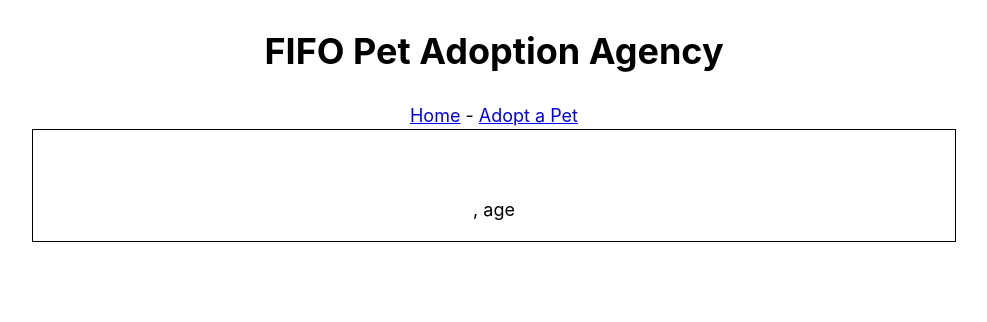
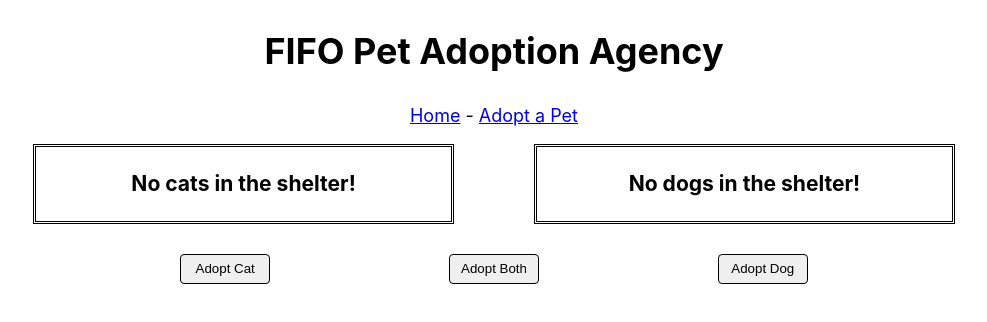
Before and after one commit to thinkful-ei-heron/Zac-Maria_Petful_Client, a React (Create React App) app: page /adoption in a window 1280 px wide. Shown: the top 322 px of the page, without its empty margins (146-1133 px from the left). Built offline with nearby package versions, Linux system fonts and the light colour scheme; no server answers.

Commit message:
css update and refstructing of adoption component

```diff
--- a/src/Adoption/Adoption.css
+++ b/src/Adoption/Adoption.css
@@ -0,0 +1,23 @@
+.infoRow {
+	max-width: 80%;
+	margin: 15px auto;
+	display: flex;
+	flex-direction: row;
+	justify-content: space-between;
+}
+
+.btnRow {
+	max-width: 70%;
+	margin: 0 auto;
+	padding: 15px 0;
+	display: flex;
+	flex-direction: row;
+	justify-content: space-around;
+}
+
+button {
+	height: 30px;
+	width: 90px;
+	border: 1px solid black;
+	border-radius: 4px;
+}
--- a/src/Adoption/Adoption.js
+++ b/src/Adoption/Adoption.js
@@ -1,14 +1,126 @@
 import React from 'react';
+import config from '../config';
 
 import PetInfo from '../PetInfo/PetInfo';
 
-export default function Adoption() {
+import './Adoption.css'
 
+export default class Adoption extends React.Component {
+	state = {
+		cat: {
+			imgURL: null,
+			imgDesc: null,
+			name: null,
+			sex: null,
+			age: null,
+			breed: null,
+			story: null
+		},
+		dog: {
+			imgURL: null,
+			imgDesc: null,
+			name: null,
+			sex: null,
+			age: null,
+			breed: null,
+			story: null
+		},
 
-	return (
-		<section>
-			<PetInfo />
-		</section>
+		userPlace: 0,
 
-	)
+		loading: false,
+		error: null
+	}
+
+	componentDidMount() {
+		this.loadPet('cat');
+		this.loadPet('dog');
+	}
+
+	loadPet(animal) {
+		this.setState({ loading: true });
+		fetch(config.API_ENDPOINT + animal, {
+			method: 'GET',
+			headers: {
+				'content-type': 'application/json',
+			}
+		})
+			.then(res => {
+				if (!res.ok) {
+					throw new Error(res.status)
+				}
+				return res.json()
+			})
+			.then(item => {
+				if (animal === 'cat') {
+					this.setState({
+						cat: {
+							imgURL: item.imageURL,
+							imgDesc: item.imageDescription,
+							name: item.name,
+							sex: item.sex,
+							age: item.age,
+							breed: item.breed,
+							story: item.story
+						}
+					})
+				}
+				else this.setState({
+					dog: {
+						imgURL: item.imageURL,
+						imgDesc: item.imageDescription,
+						name: item.name,
+						sex: item.sex,
+						age: item.age,
+						breed: item.breed,
+						story: item.story
+					}
+				})
+			})
+			.catch(error => this.setState({ error }))
+	}
+
+	render() {
+		return (
+			<section className='adoption'>
+				<div className='infoRow'>
+					<PetInfo
+						animal={'cat'}
+						imgURL={this.state.cat.imgURL}
+						imgDesc={this.state.cat.imgDesc}
+						name={this.state.cat.name}
+						sex={this.state.cat.sex}
+						age={this.state.cat.age}
+						breed={this.state.cat.breed}
+						story={this.state.cat.story}
+					/>
+					<PetInfo
+						animal={'dog'}
+						imgURL={this.state.cat.imgURL}
+						imgDesc={this.state.cat.imgDesc}
+						name={this.state.cat.name}
+						sex={this.state.cat.sex}
+						age={this.state.cat.age}
+						breed={this.state.cat.breed}
+						story={this.state.cat.story}
+					/>
+				</div>
+				{this.state.userPlace === 0 &&
+					<div className='btnRow'>
+						<button className='adoptCat'>Adopt Cat</button>
+						<button className='adoptBoth'>Adopt Both</button>
+						<button className='adoptDog'>Adopt Dog</button>
+					</div>}
+				{this.state.userPlace !== 0 &&
+					<div>
+						<h4>Please wait your turn to adopt a pet.</h4>
+						{this.state.userPlace === 1 && <p>There is 1 person ahead of you in line.</p>}
+						{this.state.userPlace !== 1 && <p>There are {this.state.userPlace} people ahead of you in line.</p>}
+					</div>
+
+				}
+			</section>
+
+		)
+	}
 }
--- a/src/LandingPage/LandingPage.css
+++ b/src/LandingPage/LandingPage.css
@@ -0,0 +1,4 @@
+img {
+	width: 80%;
+	margin: 0 auto;
+}
--- a/src/LandingPage/LandingPage.js
+++ b/src/LandingPage/LandingPage.js
@@ -2,11 +2,14 @@ import React from 'react';
 
 import { Link } from 'react-router-dom';
 
+import './LandingPage.css';
+
 export default function LandingPage() {
 	return(
 		<section className='frontPage'>
+			<img src='https://cdn.pixabay.com/photo/2017/04/11/15/55/animals-2222007_1280.jpg' alt='Collage of various cats and dogs looking cute' />
 			<p>The FIFO Pet Adoption Agency is an animal shelter which allows adoption of cats and dogs. These are the only two animals allowed in the shelter. The adoption process works strictly on a "First-In, First-Out" policy based on the animals that came to the shelter first. People can adopt a cat, or a dog, or both, but they may only adopt the animal that came to the shelter first. In addition, people who want to adopt are also put in a queue so they can adopt when it's their turn.</p>
-			<Link to={'/adoption'}>Adopt now -></Link>
+			<h3><Link to={'/adoption'}>Adopt now -></Link></h3>
 		</section>
 	)
 }
--- a/src/Nav/Nav.css
+++ b/src/Nav/Nav.css
@@ -0,0 +1,3 @@
+nav {
+	margin: 0 auto 15px;
+}
--- a/src/Nav/Nav.js
+++ b/src/Nav/Nav.js
@@ -1,6 +1,8 @@
 import React from 'react';
 
 import { Link } from 'react-router-dom';
+
+import './Nav.css';
 
 export default function Nav() {
 	return(
--- a/src/PetInfo/PetInfo.css
+++ b/src/PetInfo/PetInfo.css
@@ -1,5 +1,4 @@
 .petInfo {
-	max-width: 80%;
-	margin: 0 auto;
-	border: 1px solid black;
+	width: 45%;
+	border: 3px double black;
 }
--- a/src/PetInfo/PetInfo.js
+++ b/src/PetInfo/PetInfo.js
@@ -1,6 +1,7 @@
 import React from 'react';
+import config from '../config';
 
-import './PetInfo.css'
+import './PetInfo.css';
 
 export default class PetInfo extends React.Component {
 	state = {
@@ -10,16 +11,51 @@ export default class PetInfo extends React.Component {
 		sex: null,
 		age: null,
 		breed: null,
-		story: null
+		story: null,
+
+		error: null
+	}
+
+	componentDidMount() {
+		this.setState({ loading: true });
+		fetch(config.API_ENDPOINT + `${this.props.animal}`, {
+			method: 'GET',
+			headers: {
+				'content-type': 'application/json',
+			}
+		})
+			.then(res => {
+				if (!res.ok) {
+					throw new Error(res.status)
+				}
+				return res.json()
+			})
+			.then(item => {
+				this.setState({
+					imgURL: item.imageURL,
+					imgDesc: item.imageDescription,
+					name: item.name,
+					sex: item.sex,
+					age: item.age,
+					breed: item.breed,
+					story: item.story
+				})
+			})
+			.catch(error => this.setState({ error }))
 	}
 
 	render() {
 		return (
 			<section className='petInfo'>
-				<h3>{this.state.name}</h3>
-				<img href={this.state.imgURL} alt={this.state.imgDesc} />
-				<p>{this.state.sex} {this.state.breed}, age {this.state.age}</p>
-				<p>{this.state.story}</p>
+				{this.state.name &&
+					<div>
+						<h3>{this.state.name}</h3>
+						<img href={this.state.imgURL} alt={this.state.imgDesc} />
+						<p>{this.state.sex} {this.state.breed}, age {this.state.age}</p>
+						<p>{this.state.story}</p>
+					</div>}
+				{!this.state.name &&
+					<h3>No {this.props.animal}s in the shelter!</h3>}
 			</section>
 		)
 	}
```
Also changed, not shown: src/config.js (renamed from config.js).
